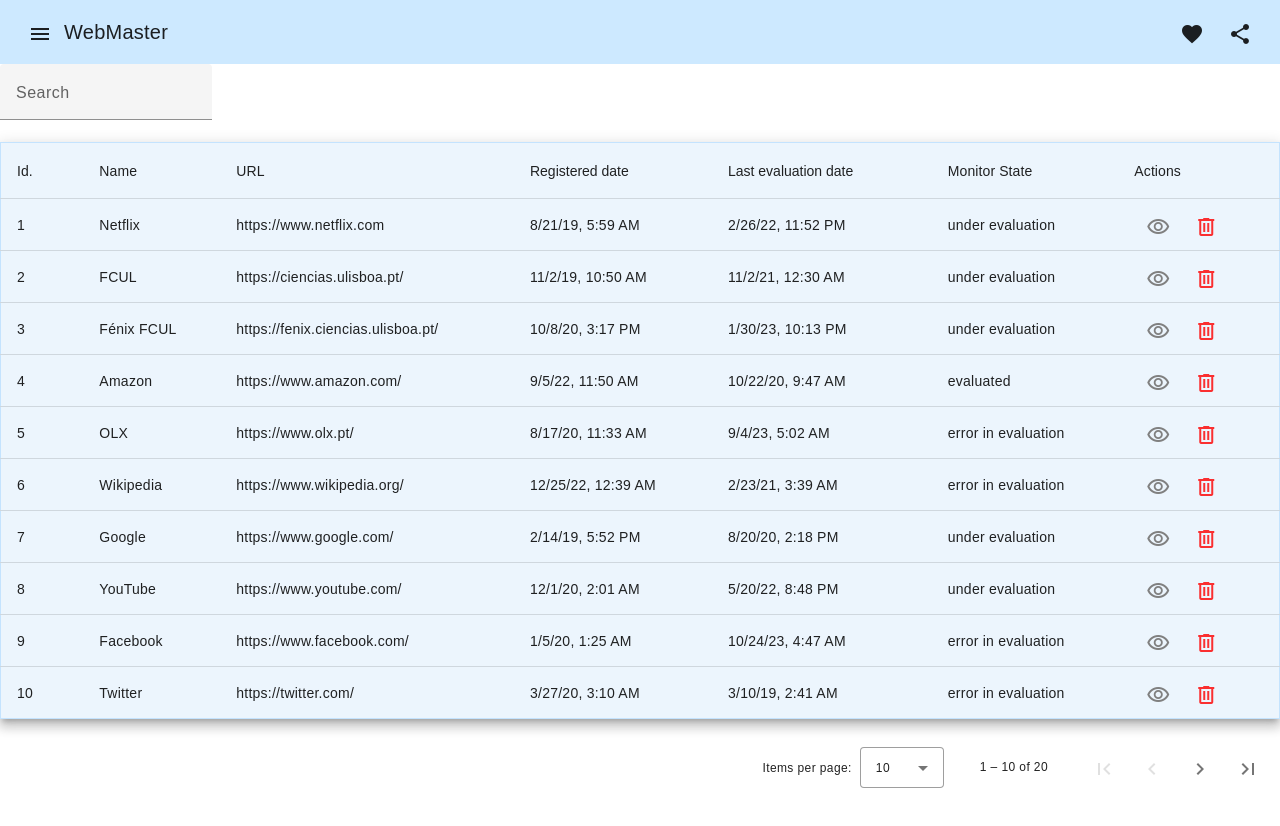
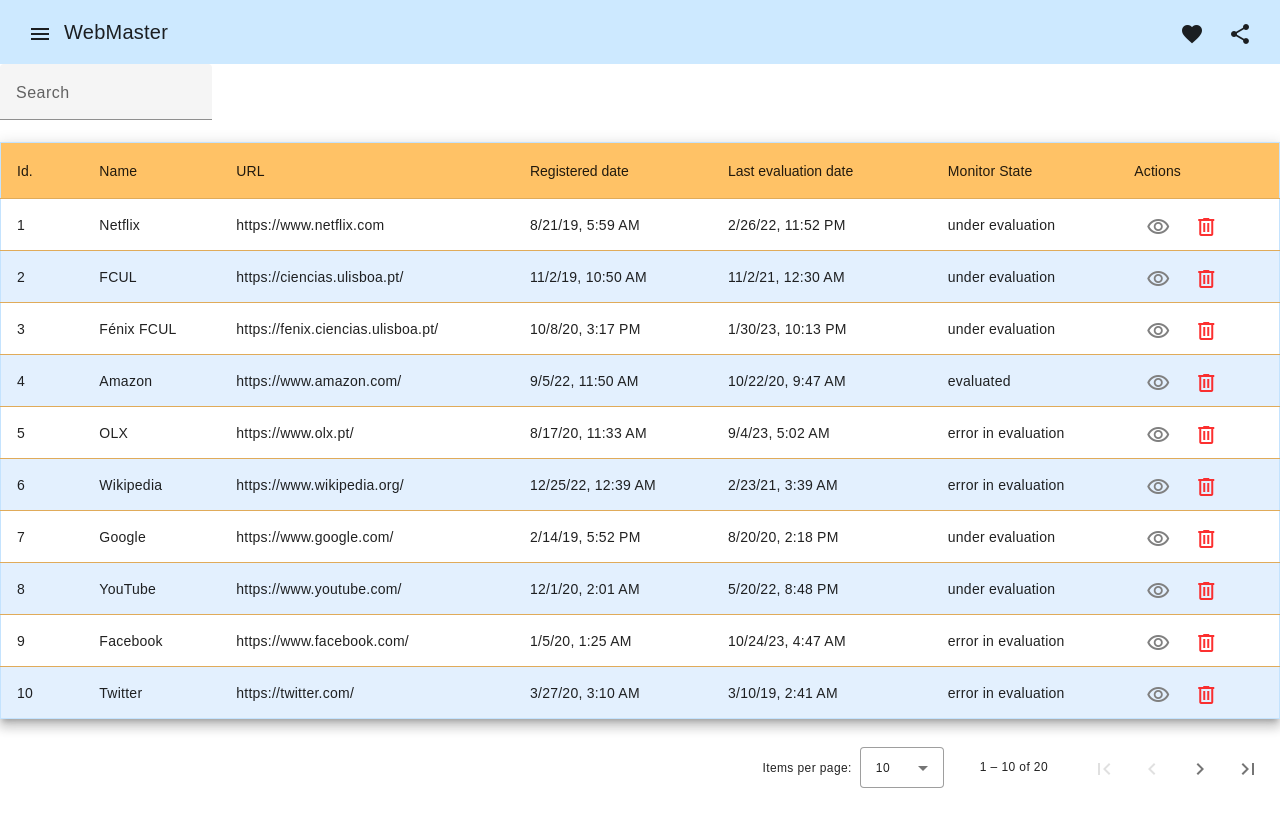
Before and after one commit to esau3/PSI_Webmaster, an Angular app in the folder webmaster/: page /websites-table in a window 1280 px wide. Shown: the top 826 px of the page. Built offline with nearby package versions, Linux system fonts and the light colour scheme.

Commit message:
Improved readability

```diff
--- a/webmaster/src/app/mock-websites.ts
+++ b/webmaster/src/app/mock-websites.ts
@@ -257,7 +257,10 @@ export const WEBSITES: Website[] = [
         pages: [
            { id: count++, page_URL: 'https://www.whatsapp.com/Home', eval_date: randomDate(new Date(2019, 0, 1), new Date()), monitor_state: randomState() },
            { id: count++, page_URL: 'https://www.whatsapp.com/Chats', eval_date: randomDate(new Date(2019, 0, 1), new Date()), monitor_state: randomState() },
-           { id: count++, page_URL: 'https://www.whatsapp.com/Status', eval_date: randomDate(new Date(2019, 0, 1), new Date()), monitor_state: randomState() }
+           { id: count++, page_URL: 'https://www.whatsapp.com/Status', eval_date: randomDate(new Date(2019, 0, 1), new Date()), monitor_state: randomState() },
+           { id: count++, page_URL: 'https://www.whatsapp.com/alo1', eval_date: randomDate(new Date(2019, 0, 1), new Date()), monitor_state: randomState() },
+           { id: count++, page_URL: 'https://www.whatsapp.com/alo2', eval_date: randomDate(new Date(2019, 0, 1), new Date()), monitor_state: randomState() }
+
         ],
         register_date: randomDate(new Date(2019, 0, 1), new Date()),
         eval_date: randomDate(new Date(2019, 0, 1), new Date()),
--- a/webmaster/src/app/website-detail/website-detail.component.html
+++ b/webmaster/src/app/website-detail/website-detail.component.html
@@ -10,6 +10,7 @@
     <div class="info-item">Registration date: {{ website.register_date | date }}</div>
     <div class="info-item">Evaluation date: {{ website.eval_date | date }}</div>
     <div class="info-item">Monitoring state: <span class="monitor-state">{{ website.monitor_state }}</span></div>
+    <div class="info-item">Total number of pages: {{ website.pages.length }}</div>
   </div>
 
   <div class="pages-menu">
--- a/webmaster/src/app/website-detail/website-detail.component.scss
+++ b/webmaster/src/app/website-detail/website-detail.component.scss
@@ -5,6 +5,7 @@
     border: 1px solid #ccc;
     border-radius: 5px;
     display: flex;
+    font-size: larger;
   }
 
   .website-info {
--- a/webmaster/src/app/websites-table/websites-table.component.scss
+++ b/webmaster/src/app/websites-table/websites-table.component.scss
@@ -9,7 +9,7 @@ $gray: #e6e6e6; // Cinza para a mensagem "No data"
   border-collapse: collapse;
   width: 100%;
   margin-bottom: 20px;
-  background-color: $lightest-blue; // Cor de fundo da tabela
+  background-color: #ffc266; // Cor de fundo da tabela
   border: 1px solid $light-blue; // Borda da tabela
 }
 
@@ -32,6 +32,15 @@ $gray: #e6e6e6; // Cinza para a mensagem "No data"
 // Estilo da mensagem "No data"
 .mat-row.mat-no-row:hover .mat-cell {
   background-color: transparent; // Cor de fundo quando a mensagem de "No data" é hover
+}
+
+.mat-row:nth-child(even) {
+  background-color: $lighter-blue; /* Azul claro */
+}
+
+/* Estilo para as linhas pares (branco) */
+.mat-row:nth-child(odd) {
+  background-color: #ffffff; /* Branco */
 }
 
 // Estilo para o paginador
```
